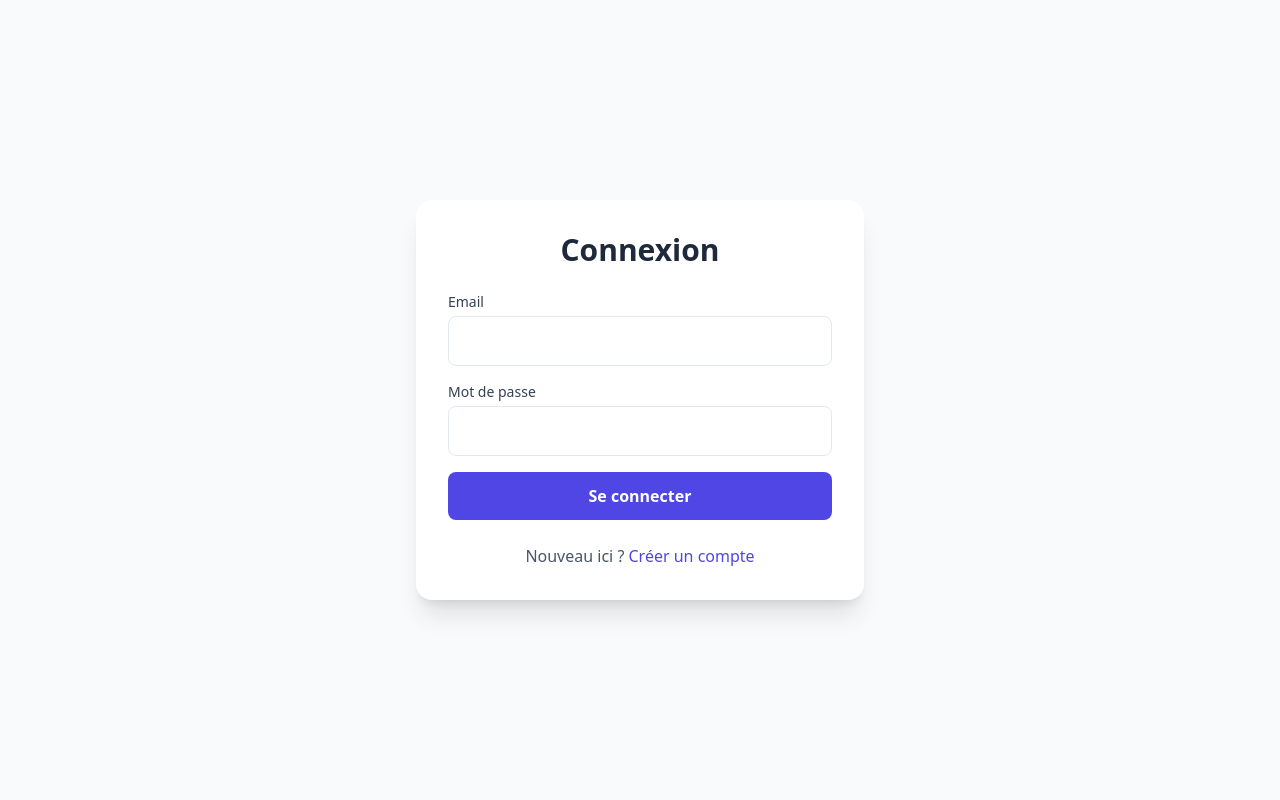
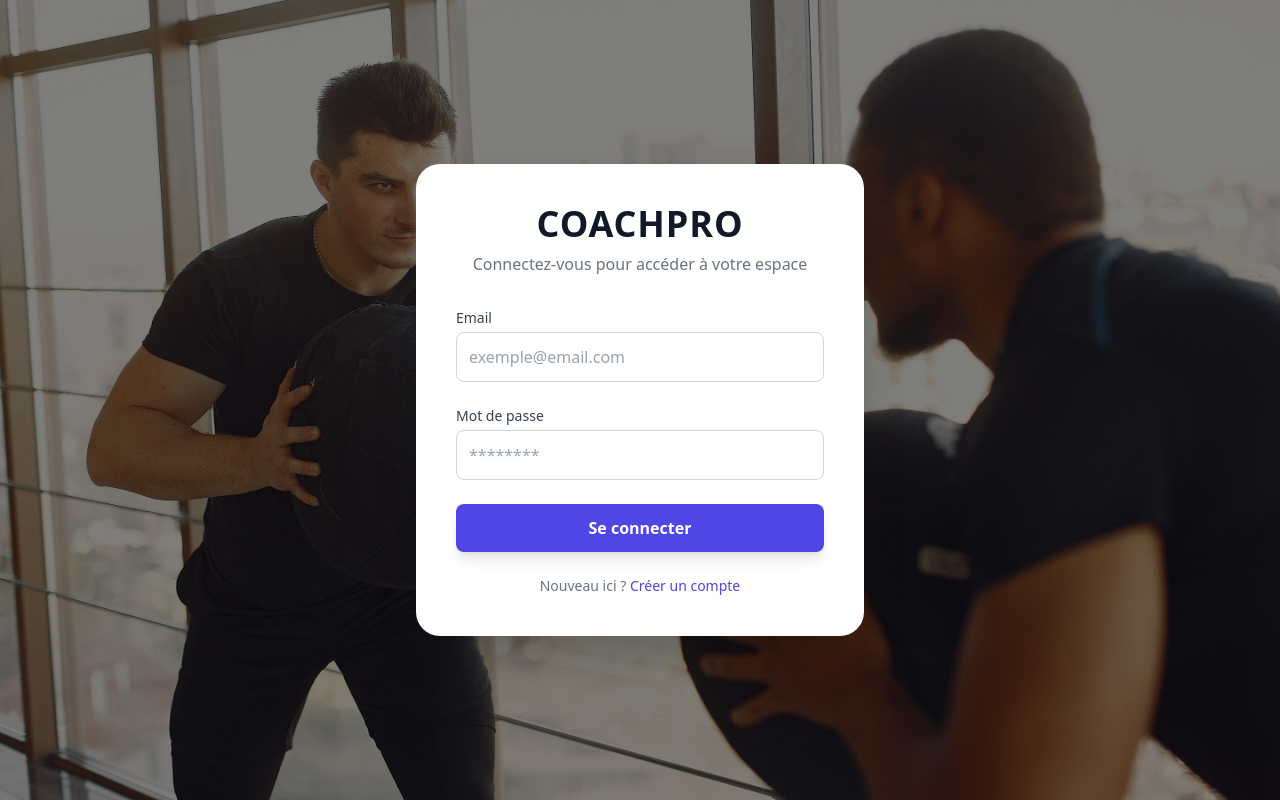
Before and after one commit to rachadelrhilani/CoachPro, a PHP site: page /login.php in a window 1280 px wide. Run offline with PHP 8.4, Linux system fonts and the light colour scheme; some libraries are stand-ins or nearby versions.

Commit message:
ameliorer front end de login

```diff
--- a/auth/login.php
+++ b/auth/login.php
@@ -47,53 +47,67 @@ if ($_SERVER["REQUEST_METHOD"] === "POST") {
 }
 ?>
 <!DOCTYPE html>
-<html lang="en">
+<html lang="fr">
 
 <head>
     <meta charset="UTF-8">
     <meta name="viewport" content="width=device-width, initial-scale=1.0">
-    <title>login</title>
+    <title>Connexion CoachPro</title>
+    <script src="https://cdn.tailwindcss.com"></script>
 </head>
 
-<body style="background-image: url('../images/sportback.jpg');">
-    <div class="min-h-screen bg-slate-50 flex items-center justify-center p-4">
-        <div class="max-w-md w-full bg-white rounded-2xl shadow-xl p-8">
-            <h2 class="text-3xl font-bold text-slate-800 mb-6 text-center">Connexion</h2>
+<body class="bg-gray-100">
 
+    <!-- Container principal centré -->
+    <div class="min-h-screen flex items-center justify-center relative overflow-hidden">
+
+        <!-- Image de fond avec overlay sombre -->
+        <div class="absolute inset-0">
+            <img src="../images/sportback.jpg" alt="Background" class="w-full h-full object-cover">
+            <div class="absolute inset-0 bg-black/50"></div>
+        </div>
+
+        <!-- Card de login centrée -->
+        <div class="relative z-10 w-full max-w-md bg-white rounded-3xl shadow-2xl p-8 md:p-10">
+            <div class="text-center mb-8">
+                <h1 class="text-4xl font-extrabold text-gray-900 uppercase tracking-wide">CoachPro</h1>
+                <p class="mt-2 text-gray-500">Connectez-vous pour accéder à votre espace</p>
+            </div>
+
+            <!-- Affichage des erreurs -->
             <?php if ($error): ?>
-                <div class="mb-4 bg-red-100 text-red-700 px-4 py-3 rounded-lg text-sm">
+                <div class="mb-6 bg-red-100 text-red-700 px-4 py-3 rounded-lg text-sm">
                     <?= htmlspecialchars($error) ?>
                 </div>
             <?php endif; ?>
-            <form method="POST" class="space-y-4">
+
+            <!-- Formulaire -->
+            <form method="POST" class="space-y-6">
                 <div>
-                    <label class="block text-sm font-medium text-slate-700">Email</label>
-                    <input
-                        type="email"
-                        name="email"
-                        required
-                        class="w-full mt-1 p-3 border border-slate-200 rounded-lg focus:ring-2 focus:ring-indigo-500 outline-none">
+                    <label class="block text-sm font-medium text-gray-700 mb-1">Email</label>
+                    <input type="email" name="email" required placeholder="exemple@email.com"
+                        class="w-full p-3 border border-gray-300 rounded-lg focus:outline-none focus:ring-2 focus:ring-indigo-500 transition">
                 </div>
 
                 <div>
-                    <label class="block text-sm font-medium text-slate-700">Mot de passe</label>
-                    <input
-                        type="password"
-                        name="password"
-                        required
-                        class="w-full mt-1 p-3 border border-slate-200 rounded-lg focus:ring-2 focus:ring-indigo-500">
+                    <label class="block text-sm font-medium text-gray-700 mb-1">Mot de passe</label>
+                    <input type="password" name="password" required placeholder="********"
+                        class="w-full p-3 border border-gray-300 rounded-lg focus:outline-none focus:ring-2 focus:ring-indigo-500 transition">
                 </div>
 
-                <button
-                    type="submit"
-                    class="w-full bg-indigo-600 text-white py-3 rounded-lg font-semibold hover:bg-indigo-700 transition">
+                <button type="submit"
+                    class="w-full bg-indigo-600 hover:bg-indigo-700 text-white font-semibold py-3 rounded-lg shadow-lg transition">
                     Se connecter
                 </button>
             </form>
 
-            <p class="mt-6 text-center text-slate-600">Nouveau ici ? <a href="register.php" class="text-indigo-600 font-medium">Créer un compte</a></p>
+            <p class="mt-6 text-center text-gray-500 text-sm">
+                Nouveau ici ?
+                <a href="register.php" class="text-indigo-600 font-medium hover:underline">Créer un compte</a>
+            </p>
         </div>
     </div>
-    <script src="https://cdn.tailwindcss.com"></script>
+
 </body>
+
 </html>
```
